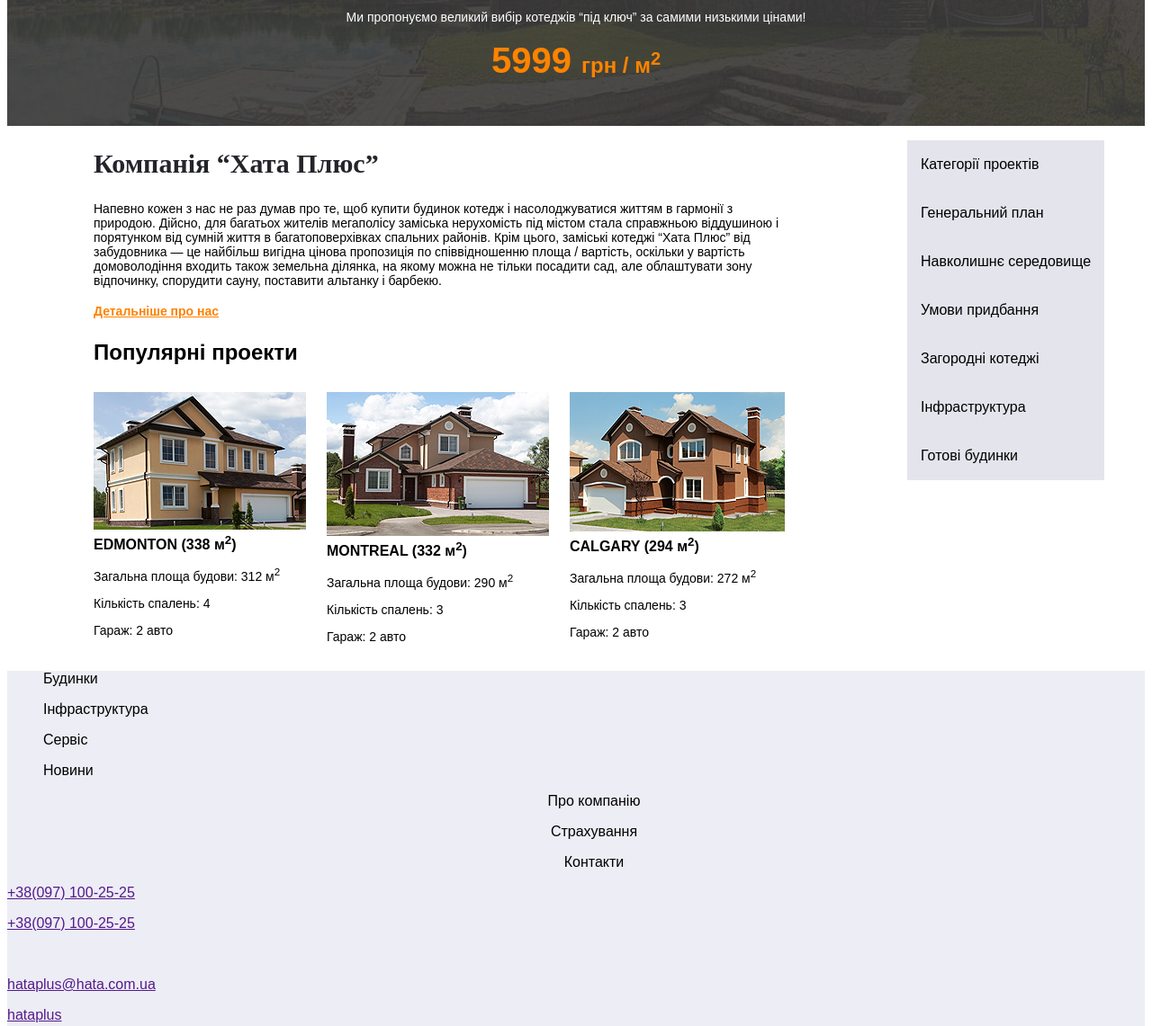
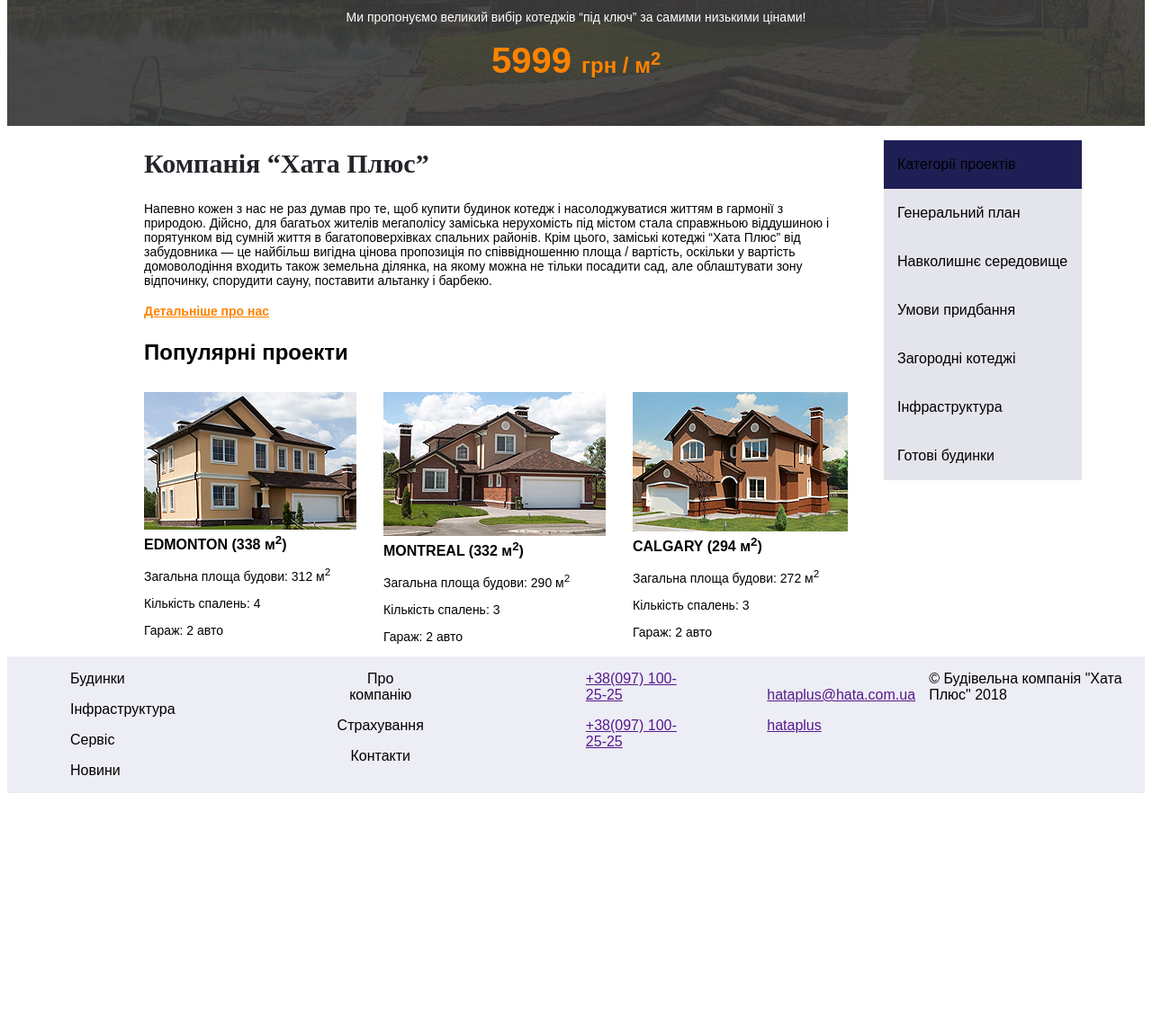
Before and after one commit to lolipop345323/hataplus, a plain HTML site: page index.html in a window 1280 px wide. Shown: the part 289-1430 px from the top of the page at 90% size. After the commit the page ends 1179 px from the top, so only its background shows below. Drawn offline with Linux system fonts and the light colour scheme.

Commit message:
update footer

```diff
--- a/css/styles.css
+++ b/css/styles.css
@@ -36,10 +36,8 @@ body {
 
 
 .wrapper {
-    width: 80%;
     margin: auto;
     max-width: 960px;
-    min-height: 100%;
 }
 
 
@@ -136,6 +134,12 @@ body {
     font-weight: bold;
 }
 
+
+.main-flex {
+    justify-content: space-between;
+}
+
+
 .main h1 {
     font-size: 30px;
     color: #24242b;
@@ -188,6 +192,7 @@ aside ul {
 
 footer {
     background-color:  #ededf5;
+    display: flex;
 }
 
 
@@ -236,3 +241,45 @@ li:hover {
     background-color: #e4e4ec;
 
 }
+
+
+
+.li {
+    background-color: #1f1f56 ;
+}
+
+.project-category ul {
+    min-width: 220px;
+}
+
+
+.project-cards {
+    column-gap: 30px;
+}
+
+
+
+.ul1 {
+   margin-left: 30px;
+}
+
+
+footer .ul1, .ul2 {
+    justify-content: space-between;
+}
+
+
+footer .ul2 {
+    margin-left: 140px;
+}
+
+
+footer a {
+    margin-left: 180px;
+}
+
+
+
+footer .a2 {
+    margin-left: 90px;
+}
--- a/index.html
+++ b/index.html
@@ -59,9 +59,10 @@
         </div>
 
     </header>
-    <div class="flex">
+    <div class="flex wrapper main-flex">
         <main class="main">
             <div class="wrapper">
+
                 <article>
                     <h1>Компанія “Хата Плюс”</h1>
                     <p>Напевно кожен з нас не раз думав про те, щоб купити будинок котедж і насолоджуватися життям в
@@ -124,9 +125,9 @@
                 </section>
             </div>
         </main>
-        <aside class="project-category">
+        <aside class="project-category ">
             <ul>
-                <li>Категорії проектів</li>
+                <li class="li">Категорії проектів</li>
                 <li>Генеральний план</li>
                 <li>Навколишнє середовище
                     <ul>
@@ -165,10 +166,12 @@
         </a>
         <img src="" alt="">
         <img src="" alt="">
-        <a href="">
-            <p>hataplus@hata.com.ua</p>
-            <p>hataplus</p>
-        </a>
+        <div class="a2">
+            <a href="">
+                <p>hataplus@hata.com.ua</p>
+                <p>hataplus</p>
+            </a>
+        </div>
         <p>&copy; Будівельна компанія "Хата Плюс" 2018</p>
     </footer>
 
```
